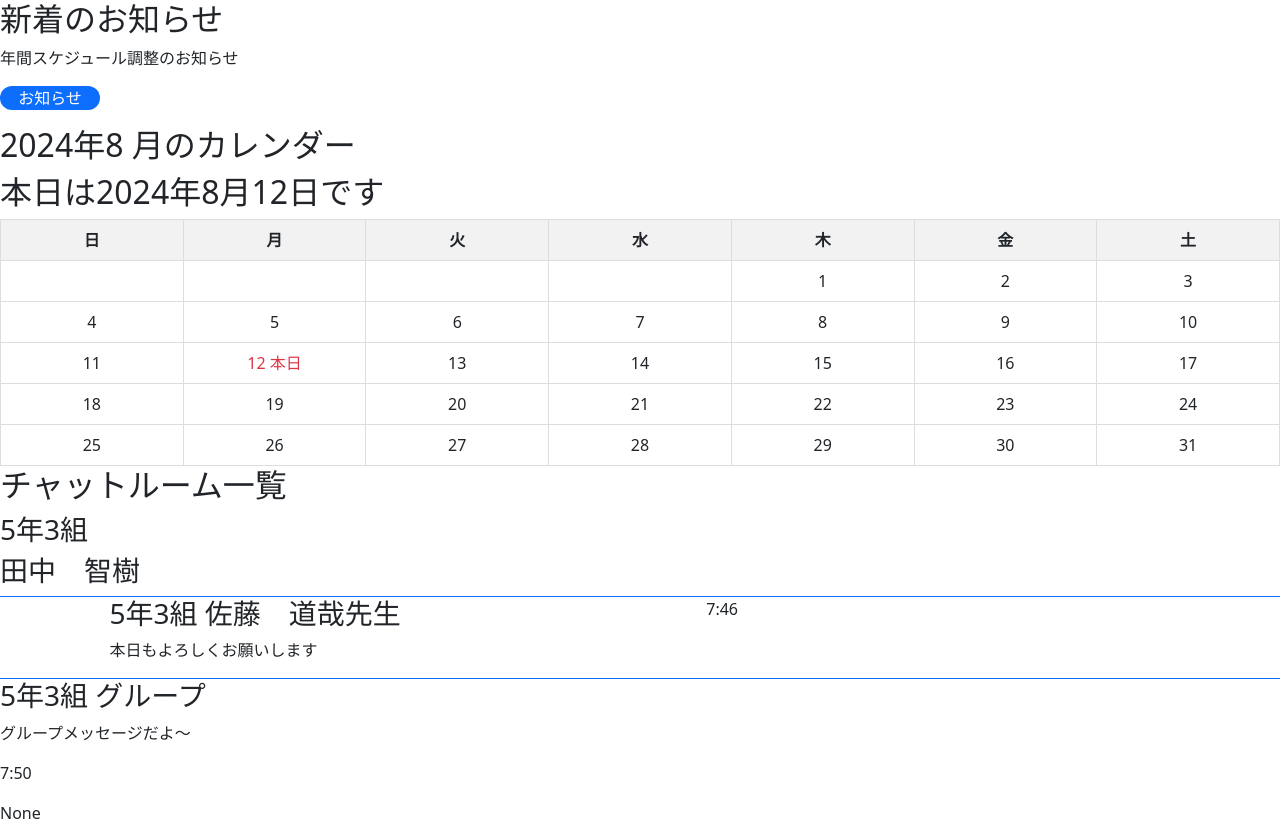
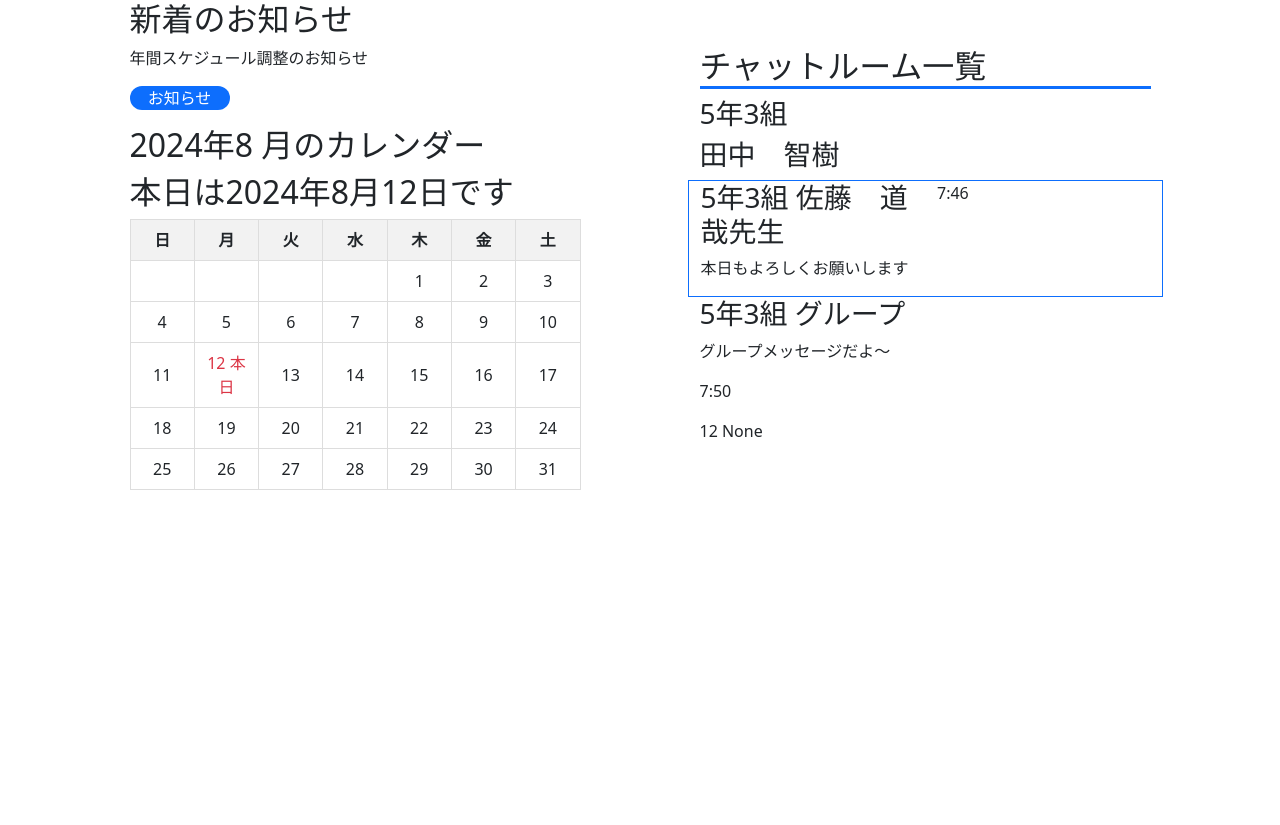
Before and after one commit to 2024-Summer-Raretech-Team-F/chatapp, a Flask app: page /home in a window 1280 px wide. After the commit the page ends 490 px from the top, so only its background shows below. Run offline with Flask 3, Linux system fonts and the light colour scheme; data that the repository does not hold is empty.

Commit message:
html flex

```diff
--- a/ChatApp/templates/registration/home.html
+++ b/ChatApp/templates/registration/home.html
@@ -30,6 +30,9 @@
     </style>
   </head>
   <body>
+    <div class="container">
+      <div class="row">
+        <div class="col-5 m-auto">
           <h2>新着のお知らせ</h2>
           <p>年間スケジュール調整のお知らせ</p>
           <div class="text-white">
@@ -67,15 +70,18 @@
               {%endfor%}
             </tbody>
           </table>
-
+        </div>
+        <div class="col-5 m-auto">
           <!-- チャット -->
-    <h2>チャットルーム一覧</h2>
+          <h2 class="border-bottom border-primary border-3">
+            チャットルーム一覧
+          </h2>
 
           <h3>{{child_class}}</h3>
           <h3>{{student_name}}</h3>
 
           <div class="border border-primary row">
-      <div class="col-1"></div>
+            <!-- <div class="col-1"></div> -->
             <div class="col">
               <h3>{{child_class}} {{teacher}}先生</h3>
               <p>{{teacher_message}}</p>
@@ -90,8 +96,10 @@
             <p>{{group_message}}</p>
             <p>{{group_message_time}}</p>
           </div>
-
-    {{users_data}}
+          {{today}} {{users_data}}
+        </div>
+      </div>
+    </div>
     <script
       src="https://cdn.jsdelivr.net/npm/bootstrap@5.3.0/dist/js/bootstrap.bundle.min.js"
       integrity="sha384-geWF76RCwLtnZ8qwWowPQNguL3RmwHVBC9FhGdlKrxdiJJigb/j/68SIy3Te4Bkz"
```
Lines whose indentation alone changed are shown as unchanged.
